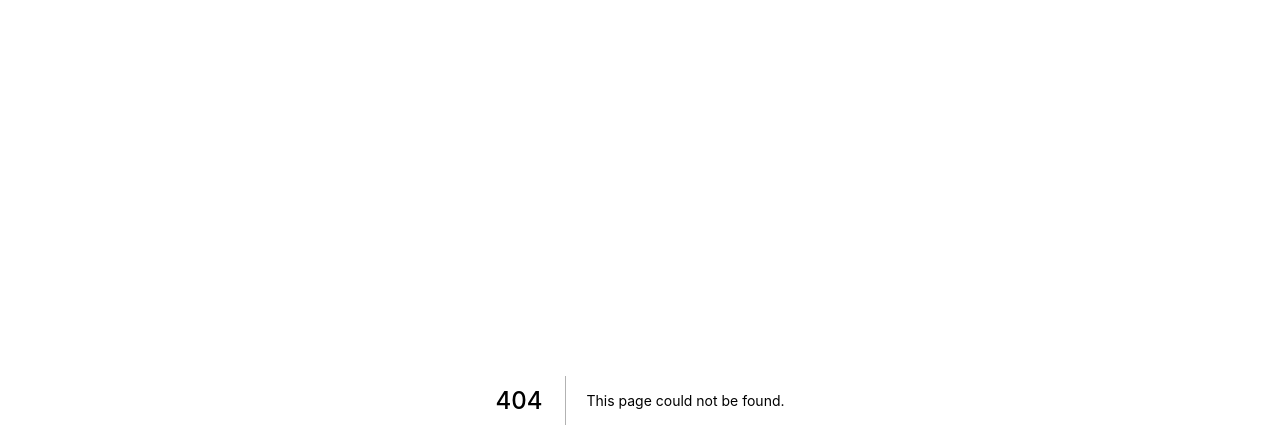
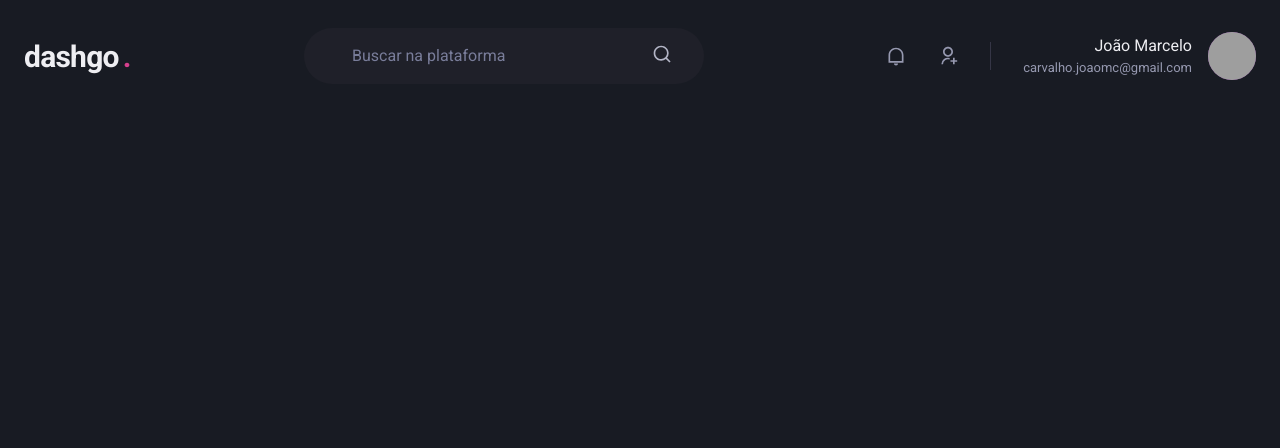
Before and after one commit to hereisjohnny2/dashgo, a Next.js app: page /dashboard in a window 1280 px wide. Before the commit this address had no page. Shown: the top 448 px of the page. Built offline with nearby package versions, Linux system fonts and the light colour scheme; grey boxes are pictures that could not be loaded.

Commit message:
Estilização do Header

```diff
--- /dev/null
+++ b/src/components/Header.tsx
@@ -0,0 +1,83 @@
+import { Flex, Text, Input, Icon, HStack, Box, Avatar } from "@chakra-ui/react";
+import { RiNotificationLine, RiSearchLine, RiUserAddLine } from "react-icons/ri";
+
+export function Header() {
+  return(
+    <Flex
+      as="header"
+      w="100%"
+      maxWidth={1480}
+      h="20"
+      mx="auto"
+      mt="4"
+      px="6"
+      align="center"
+    >
+      <Text
+        fontSize="3xl"
+        fontWeight="bold"
+        letterSpacing="tight"
+        w="64"
+      >
+        dashgo
+        <Text as="span" ml="1" color="pink.500">.</Text>
+      </Text>
+
+      <Flex
+        as="label"
+        flex="1"
+        py="4"
+        px="8"
+        ml="6"
+        maxWidth="400"
+        alignSelf="center"
+        color="gray.200"
+        position="relative"
+        bg="gray.800"
+        borderRadius="full"
+      >
+        <Input
+          color="gray.50"
+          variant="unstyled"
+          placeholder="Buscar na plataforma"
+          _placeholder={{ color: "gray.400" }}
+          px="4"
+          mr="4"
+        />
+        <Icon as={RiSearchLine} fontSize="20"/>
+      </Flex>
+      <Flex
+        align="center"
+        ml="auto"
+      >
+        <HStack
+          spacing="8"
+          mx="8"
+          pr="8"
+          py="1"
+          color="gray.300"
+          borderRightWidth={1}
+          borderColor="gray.700"
+        >
+          <Icon as={RiNotificationLine} fontSize="20" />
+          <Icon as={RiUserAddLine} fontSize="20" />
+        </HStack>
+        <Flex
+          align="center"
+        >
+          <Box mr="4" textAlign="right">
+            <Text>João Marcelo</Text>
+            <Text color="gray.300" fontSize="small">
+              carvalho.joaomc@gmail.com
+            </Text>
+          </Box>
+          <Avatar
+            size="md"
+            name="João Marcelo"
+            src="https://github.com/hereisjohnny2.png"
+          ></Avatar>
+        </Flex>
+      </Flex>
+    </Flex>
+  );
+}
--- /dev/null
+++ b/src/pages/dashboard.tsx
@@ -0,0 +1,7 @@
+import { Header } from "../components/Header";
+
+export default function Dashboard() {
+  return (
+    <Header />
+  );
+}
```
